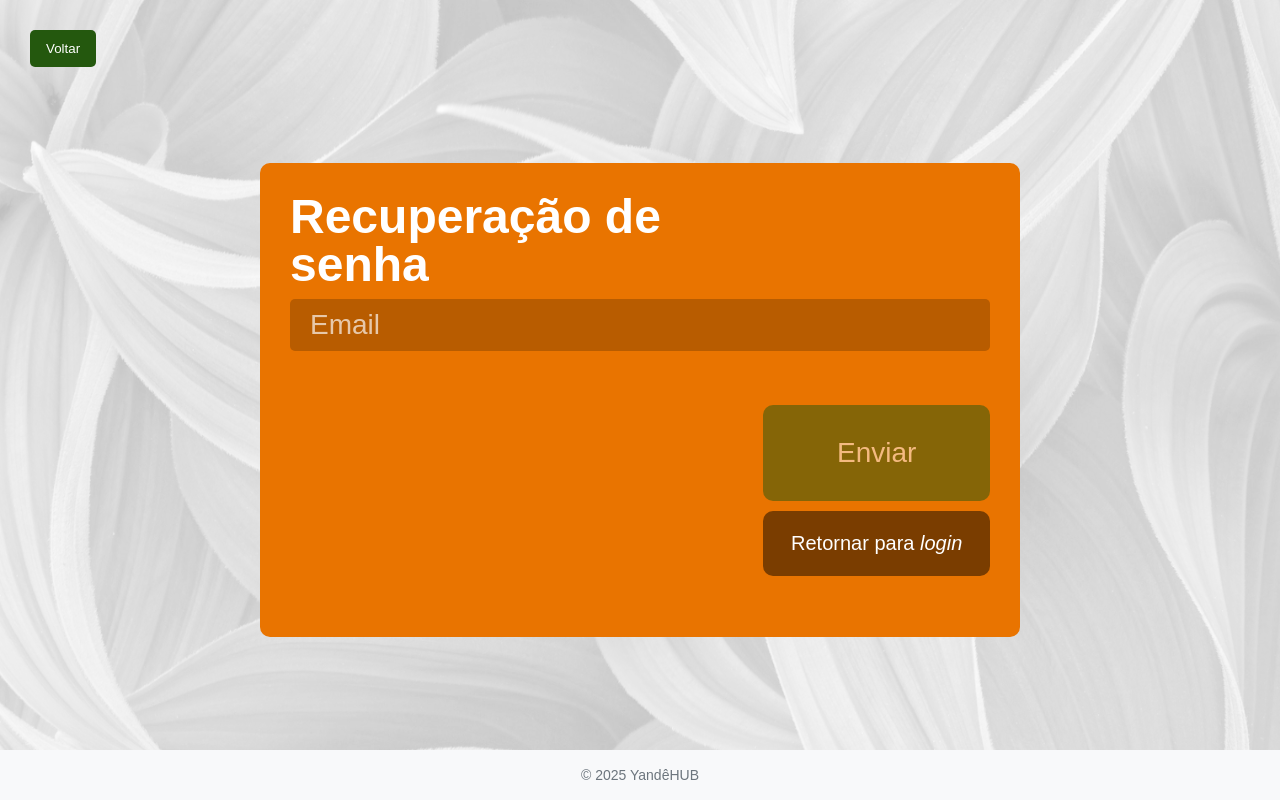
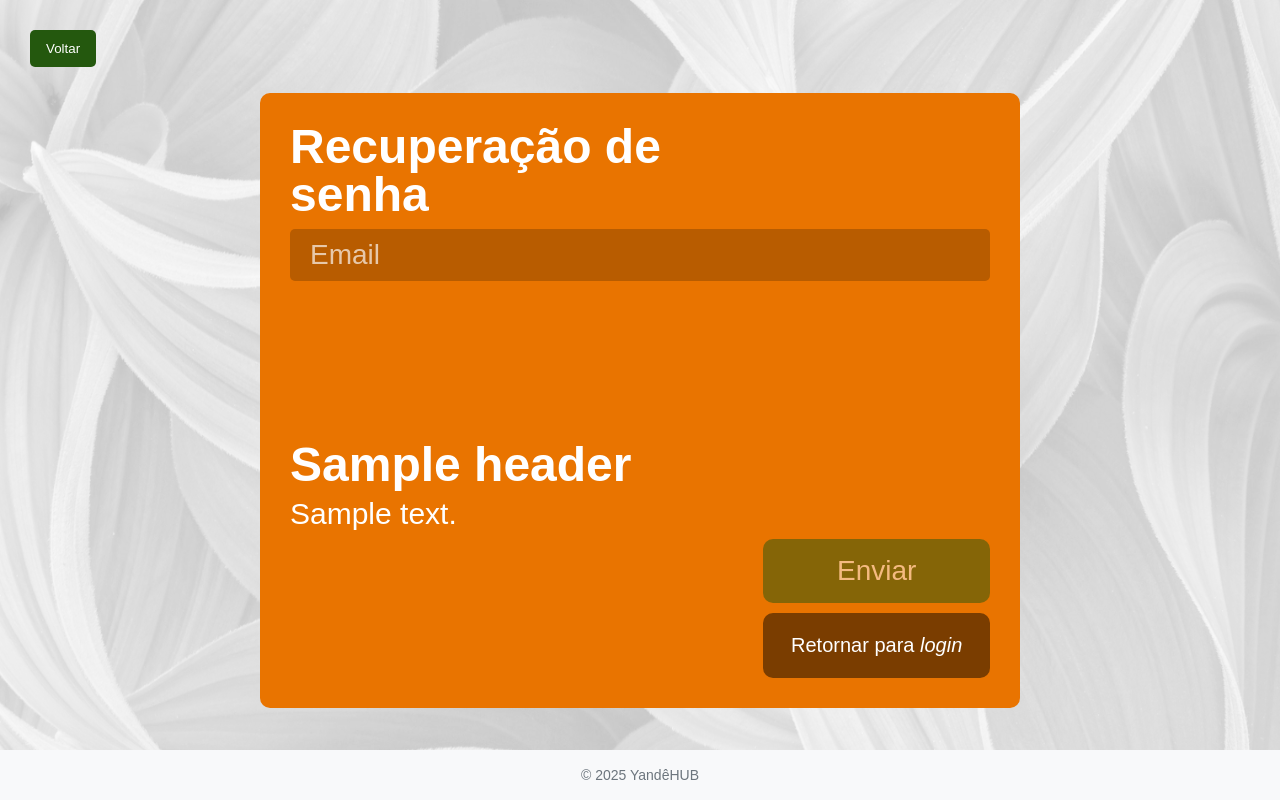
Before and after one commit to gscolombo/YandeHUB, a Django app: template src/templates/auth/recover_password.html in a window 1280 px wide. Run offline with Django 5.2, Linux system fonts and the light colour scheme; tables that the repository leaves empty hold one stand-in row (values such as "Sample post"); the template is opened without the code that fills it: values that come from a table or form of the project are taken from there, most other values are stand-ins (such as "Sample title", 1, 10 or a date in 2020); some web fonts are replaced.

Commit message:
Desenvolvimento de tela com mensagem de sucesso em envio de e-mail

```diff
--- a/src/static/css/auth/recover_password.css
+++ b/src/static/css/auth/recover_password.css
@@ -7,3 +7,16 @@ form .error-list {
     grid-row: 3/-1;
     grid-column: 1/2;
 }
+
+form:has(> h2.text-header) {
+    grid-template-rows: repeat(3, 1fr);
+}
+
+form .text-header {
+    grid-column: 1/-1;
+}
+
+form .text-header + p {
+    grid-column: 1/-1;
+    color: white;
+}
--- a/src/templates/shared/form.html
+++ b/src/templates/shared/form.html
@@ -6,9 +6,17 @@
         <span>Carregando...</span>
     </div>
     {% csrf_token %}
+    {% if form is not None %}
     <h2>{{ form.name }}</h2>
     {{ form }}
+    {% endif %}
+    {% if text is not None %}
+    <h2 class="text-header">{{ text.header }}</h2>
+    <p>{{ text.content }}</p>
+    {% endif %}
+    {% if form %}
     {% include "shared/button.html" with type="submit" text="Enviar" css_class="submit-button" %}
+    {% endif %}
     {% block form_extra_content%}
     {% endblock form_extra_content%}
 </form>
--- a/src/views/auth.py
+++ b/src/views/auth.py
@@ -31,7 +31,7 @@ def register(request: HttpRequest) -> HttpResponse:
 
 def recover_password(request: HttpRequest) -> HttpResponse:
     if request.method == 'GET':
-        return render(request, 'auth/recover_password.html', context={"form": None})
+        return render(request, 'auth/recover_password.html', context={"form": RecoverPasswordForm()})
 
     assert request.method == 'POST', "Invalid request method"
 
```
